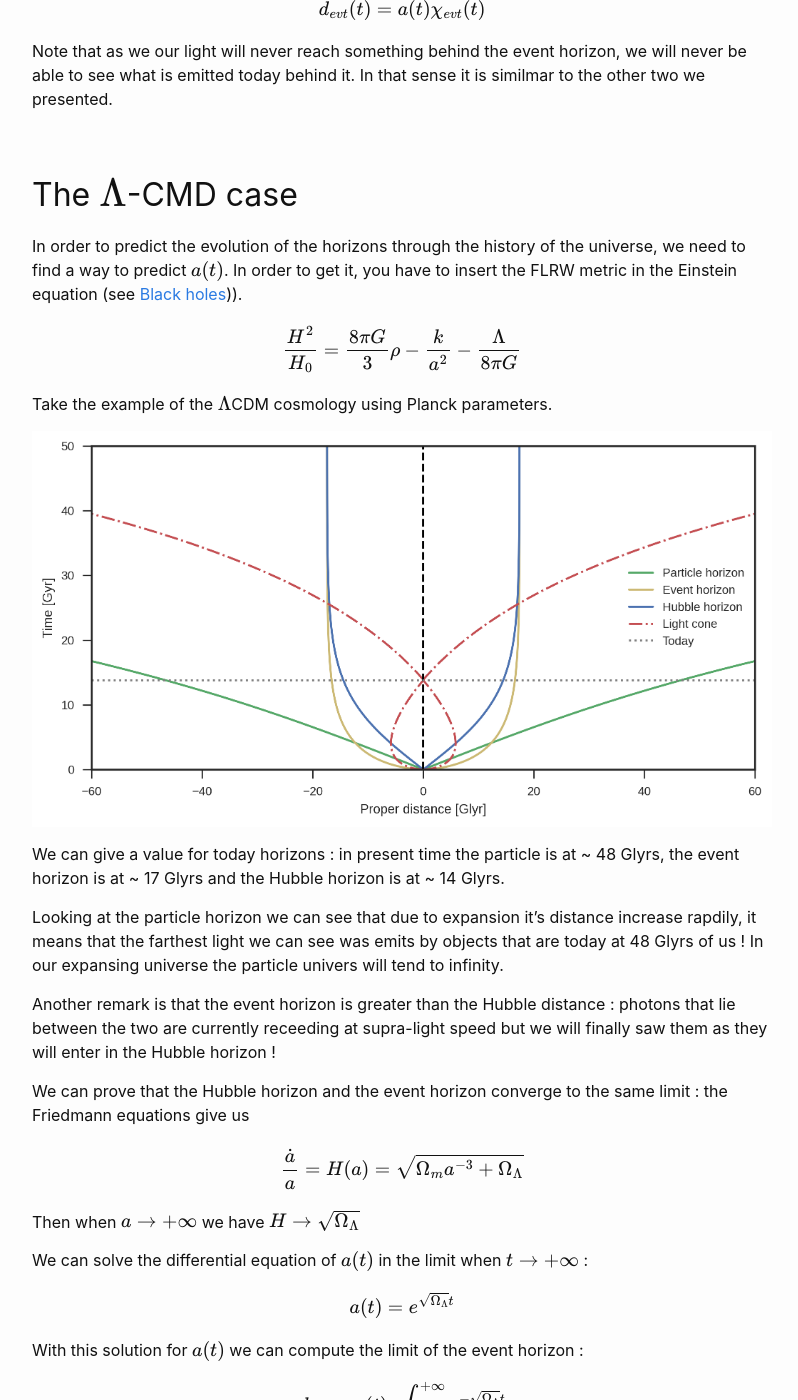
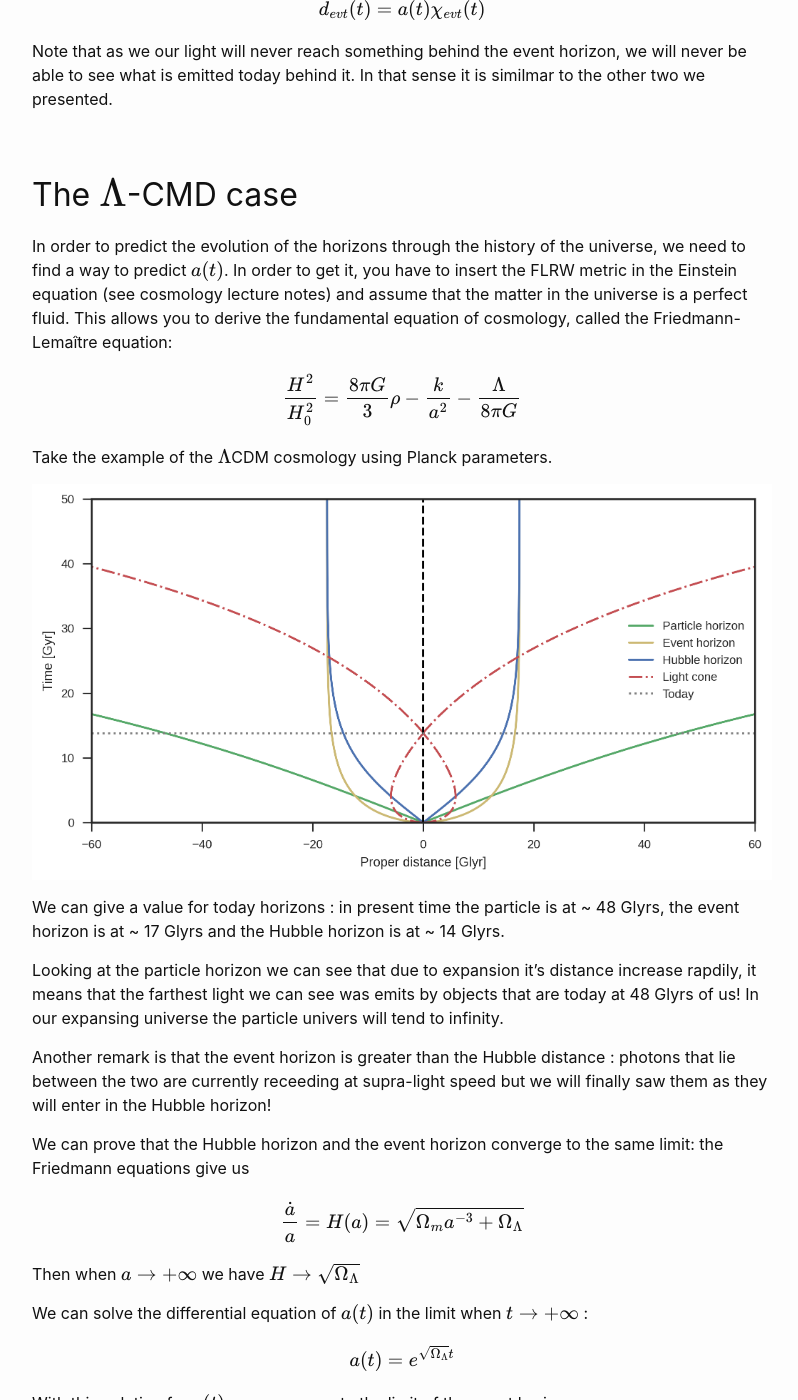
Before and after one commit to YoloNomy/YoloNomy.github.io, a Jekyll site: the page built from codes/cosmo/horizons.md, in a window 1280 px wide and 1400 px high, scrolled down 3171 px. Shown: the whole window, without its empty margins (238-1036 px from the left). Built offline with Jekyll 4.4.1, drawn with Linux system fonts in a browser that asks for light colours; formulas are drawn with MathJax 3; some of the changed text lies outside the part shown.

Commit message:
Update horizons.md

```diff
--- a/codes/cosmo/horizons.md
+++ b/codes/cosmo/horizons.md
@@ -12,7 +12,7 @@ However, black holes are not the only objects to display such a feature ... the
 In this situation, we talk about cosmological horizons, and they can be of different kind.
 
 One of the building principles of cosmology is to assume that the universe is homogeneous and isotropic on large scales. From this assumption, one can find the metric i.e. the way to measure distance in a given frame, satisfying the Einstein's equation for the universe.
-The most general result is given by the *Friedman-Lemaître-Robertson-Walker (FLRW) metric*:
+The most general result is given by the *Friedmann-Lemaître-Robertson-Walker (FLRW) metric*:
 
 $$
 \text{d}s^2 = -\text{d}t^2 + a(t)^2\left( \frac{\text{d}r^2}{1 - kr^2}  + r^2\text{d}\Omega^2\right)
@@ -121,9 +121,9 @@ Note that as we our light will never reach something behind the event horizon, w
 
 ## The $\Lambda$-CMD case
 
-In order to predict the evolution of the horizons through the history of the universe, we need to find a way to predict $a(t)$. In order to get it, you have to insert the FLRW metric in the Einstein equation (see [Black holes]({% link codes/cosmo/black-holes.md %}))).
+In order to predict the evolution of the horizons through the history of the universe, we need to find a way to predict $a(t)$. In order to get it, you have to insert the FLRW metric in the Einstein equation (see cosmology lecture notes) and assume that the matter in the universe is a perfect fluid. This allows you to derive the fundamental equation of cosmology, called the Friedmann-Lemaître equation:
 
-$$ \frac{H^2}{H_0} = \frac{8\pi G}{3}\rho - \frac{k}{a^2} -\frac{\Lambda}{8 \pi G} $$
+$$ \frac{H^2}{H_0^2} = \frac{8\pi G}{3}\rho - \frac{k}{a^2} -\frac{\Lambda}{8 \pi G} $$
 
 Take the example of the $\Lambda$CDM cosmology using Planck parameters.
 
@@ -131,11 +131,11 @@ Take the example of the $\Lambda$CDM cosmology using Planck parameters.
 
 We can give a value for today horizons : in present time the particle is at ~ 48 Glyrs, the event horizon is at ~ 17 Glyrs and the Hubble horizon is at ~ 14 Glyrs.
 
-Looking at the particle horizon we can see that due to expansion it's distance increase rapdily, it means that the farthest light we can see was emits by objects that are today at 48 Glyrs of us ! In our expansing universe the particle univers will tend to infinity.
+Looking at the particle horizon we can see that due to expansion it's distance increase rapdily, it means that the farthest light we can see was emits by objects that are today at 48 Glyrs of us! In our expansing universe the particle univers will tend to infinity.
 
-Another remark is that the event horizon is greater than the Hubble distance : photons that lie between the two are currently receeding at supra-light speed but we will finally saw them as they will enter in the Hubble horizon !
+Another remark is that the event horizon is greater than the Hubble distance : photons that lie between the two are currently receeding at supra-light speed but we will finally saw them as they will enter in the Hubble horizon!
 
-We can prove that the Hubble horizon and the event horizon converge to the same limit :
+We can prove that the Hubble horizon and the event horizon converge to the same limit:
 the Friedmann equations give us
 
 $$
```
